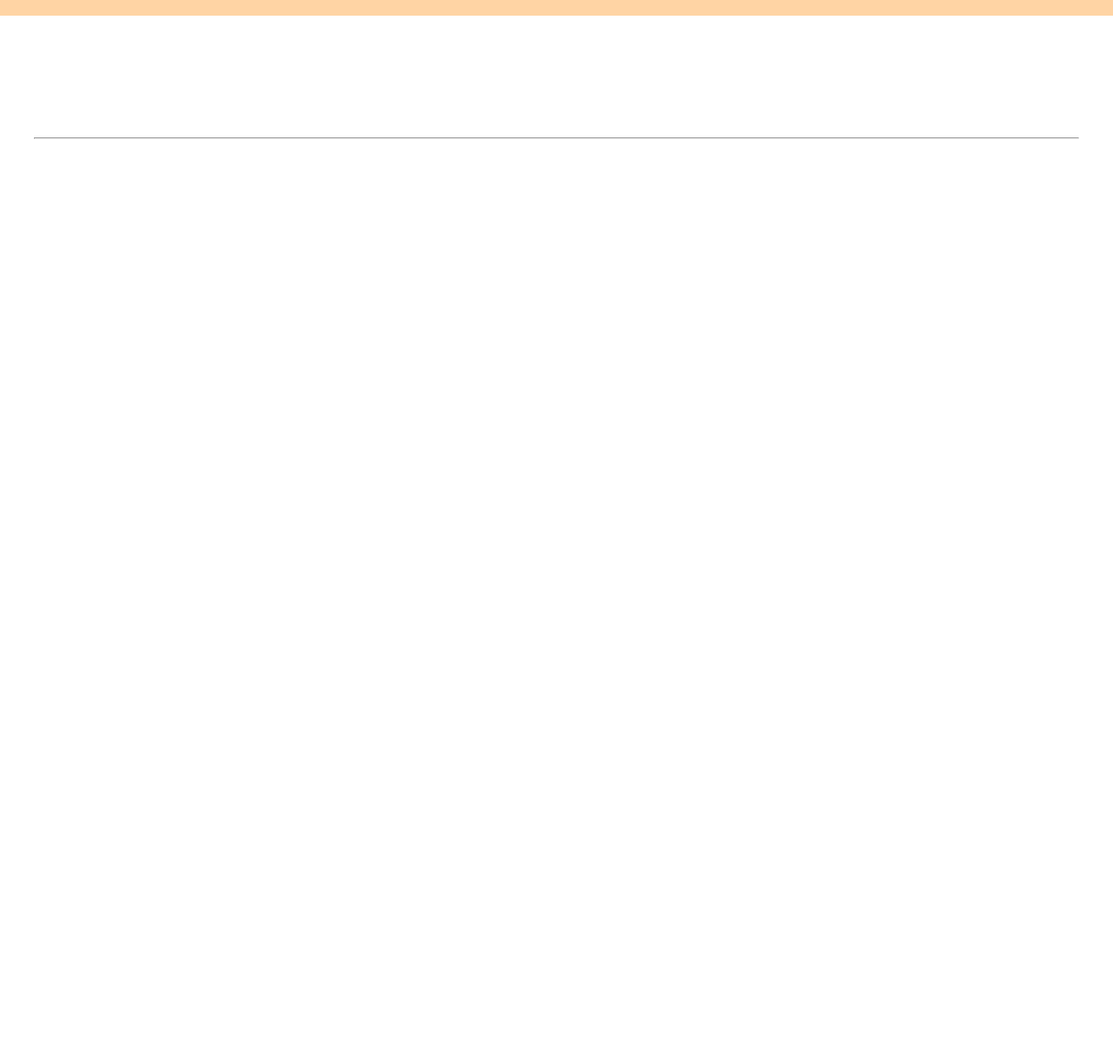
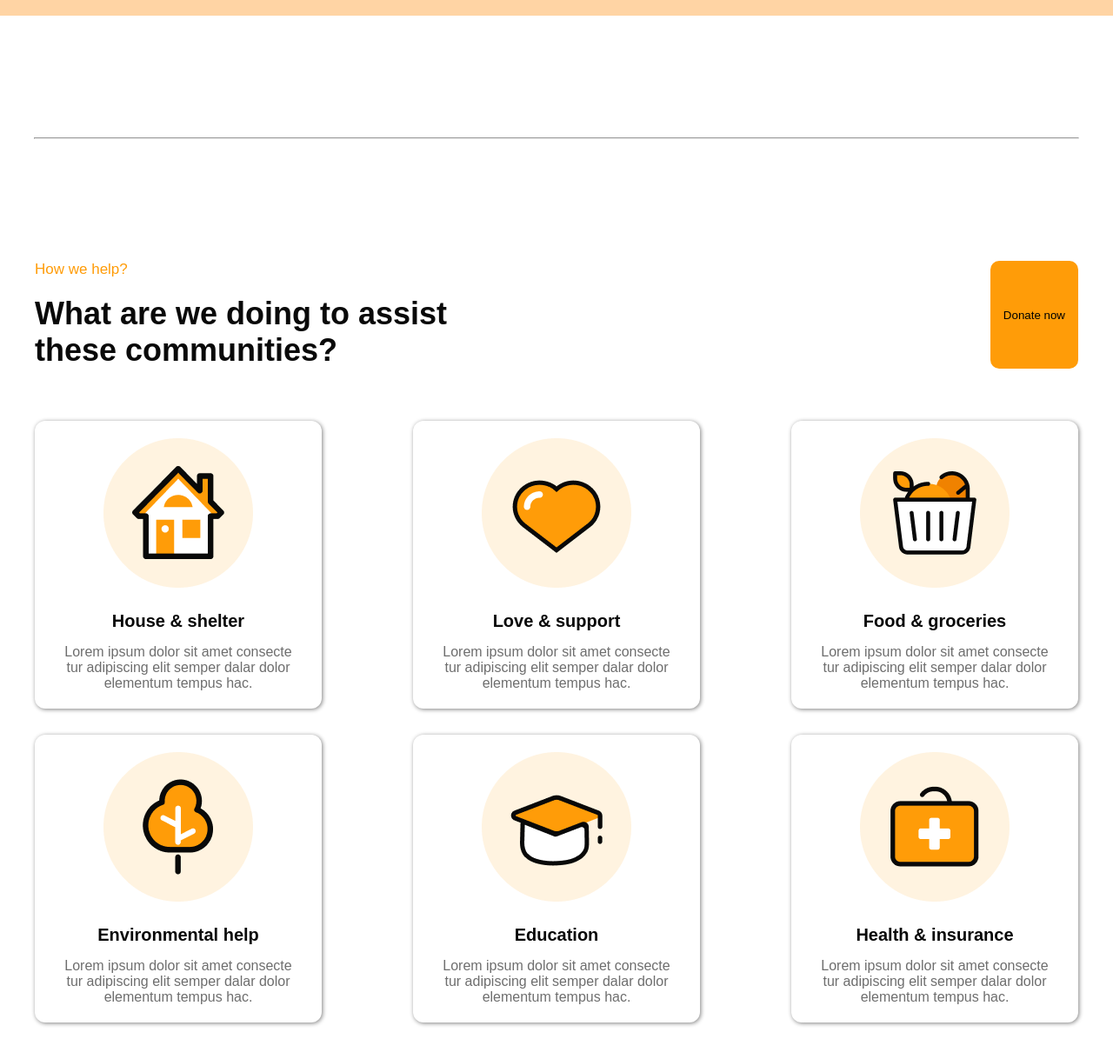
Before and after one commit to benshojonov/Exam-3, a plain HTML site: page index.html in a window 1280 px wide. Shown: the part 4735-5953 px from the top of the page at 87% size. Before the commit the page ends 5035 px from the top, so only its background shows below. Drawn offline with Linux system fonts and the light colour scheme.

Commit message:
section6

```diff
--- a/index.html
+++ b/index.html
@@ -137,5 +137,50 @@
  </div>
 
 <hr>
+
+<div class="section6">
+    <div class="toper">
+        <div class="ff">
+            <p class="p1">How we help?</p>
+            <h2>What are we doing to assist <br>these communities?</h2>
+        </div>
+        <button class="button">Donate now</button>
+    </div>
+    <div class="info1">
+        <div class="profile">
+            <img src="./images/IMAGE (20).png" alt="">
+            <h3>House & shelter</h3>
+            <p>Lorem ipsum dolor sit amet consecte <br> tur adipiscing elit semper dalar dolor <br> elementum tempus hac.</p>
+        </div>
+        <div class="profile">
+            <img src="./images/IMAGE (21).png" alt="">
+            <h3>Love & support</h3>
+            <p>Lorem ipsum dolor sit amet consecte <br> tur adipiscing elit semper dalar dolor <br> elementum tempus hac.</p>
+        </div>
+        <div class="profile">
+            <img src="./images/IMAGE (22).png" alt="">
+            <h3>Food & groceries</h3>
+            <p>Lorem ipsum dolor sit amet consecte <br> tur adipiscing elit semper dalar dolor <br> elementum tempus hac.</p>
+        </div>
+
+    </div>
+    <div class="info2">
+        <div class="profile">
+            <img src="./images/IMAGE (23).png" alt="">
+            <h3>Environmental help</h3>
+            <p>Lorem ipsum dolor sit amet consecte <br> tur adipiscing elit semper dalar dolor <br> elementum tempus hac.</p>
+        </div>
+        <div class="profile">
+            <img src="./images/IMAGE (24).png" alt="">
+            <h3>Education</h3>
+            <p>Lorem ipsum dolor sit amet consecte <br> tur adipiscing elit semper dalar dolor <br> elementum tempus hac.</p>
+        </div>
+        <div class="profile">
+            <img src="./images/IMAGE (25).png" alt="">
+            <h3>Health & insurance</h3>
+            <p>Lorem ipsum dolor sit amet consecte <br> tur adipiscing elit semper dalar dolor <br> elementum tempus hac.</p>
+        </div>
+    </div>
+</div>
 </body>
 </html>
--- a/style.css
+++ b/style.css
@@ -235,3 +235,44 @@ hr{
     max-width: 1200px;
     margin-bottom: 140px;
 }
+.section6{
+    margin: auto;
+    max-width: 1200px;
+    margin-bottom: 140px;
+}
+.toper{
+    display: flex;
+    justify-content: space-between;
+    margin-bottom: 60px;
+}
+.ff h2{
+    margin-top: 20px;
+    font-size: 36px;
+    color: #090909;
+}
+.profile{
+    box-shadow: 1px 1px 5px grey;
+    padding: 20px 15px;
+    width: 300px;
+    text-align: center;
+    border-radius: 12px;
+}
+.profile h3{
+    color: #090909;
+    font-size: 20px;
+    margin-top: 23px;
+    margin-bottom: 15px;
+}
+.profile p{
+    color: #6E6E6E;
+    font-size: 16px;
+}
+.info1{
+    display: flex;
+    justify-content: space-between;
+}
+.info2{
+    margin-top: 30px;
+    display: flex;
+    justify-content: space-between;
+}
```
Also changed, not shown: images/IMAGE (20).png (added), images/IMAGE (21).png (added), images/IMAGE (22).png (added), images/IMAGE (23).png (added), images/IMAGE (24).png (added), images/IMAGE (25).png (added).
